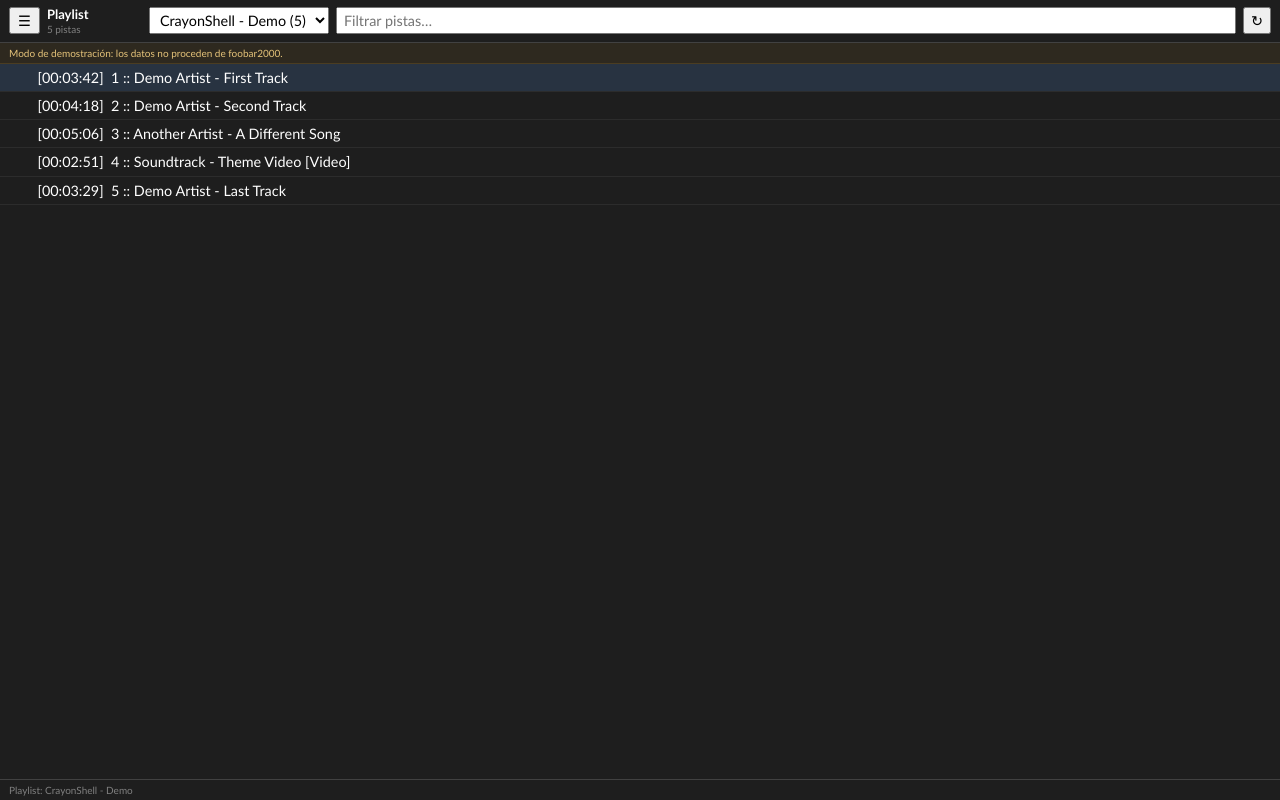
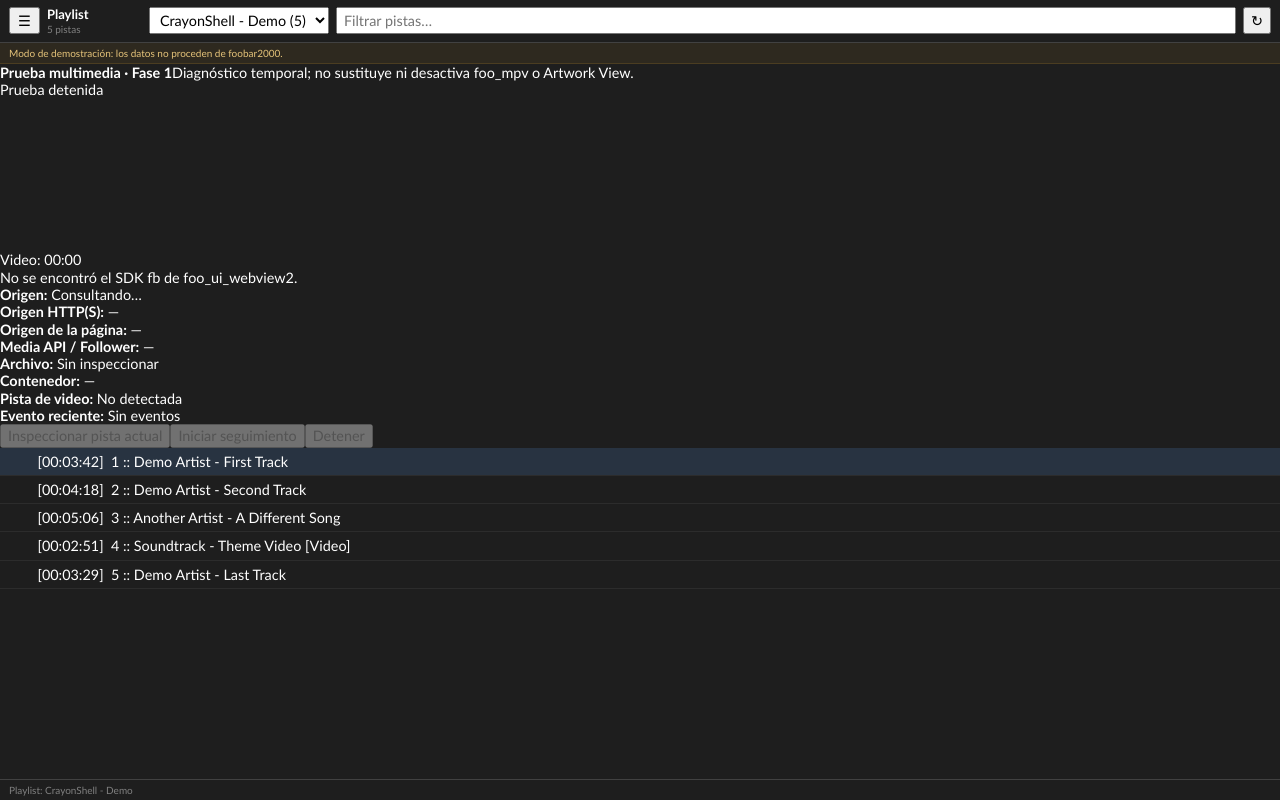
Before and after one commit to mhz698a/fb2k-CrayonShell, a React (Vite) app: page / in a window 1280 px wide. Built offline with nearby package versions, Linux system fonts and the light colour scheme.

Commit message:
Integrate temporary media playback probe

```diff
--- a/src/App.jsx
+++ b/src/App.jsx
@@ -3,6 +3,7 @@ import Sidebar from './components/Sidebar.jsx';
 import PlaylistToolbar from './components/PlaylistToolbar.jsx';
 import PlaylistTable from './components/PlaylistTable.jsx';
 import PlaylistStatus from './components/PlaylistStatus.jsx';
+import MediaPlaybackProbe from './components/MediaPlaybackProbe.jsx';
 import { usePlaylist } from './hooks/usePlaylist.js';
 import { formatItemLine } from './utils/playlistDisplay.js';
 
@@ -161,6 +162,8 @@ export default function App() {
                         </div>
                     )}
 
+                    <MediaPlaybackProbe />
+
                     <PlaylistTable
                         items={visibleItems}
                         totalItems={items.length}
```
